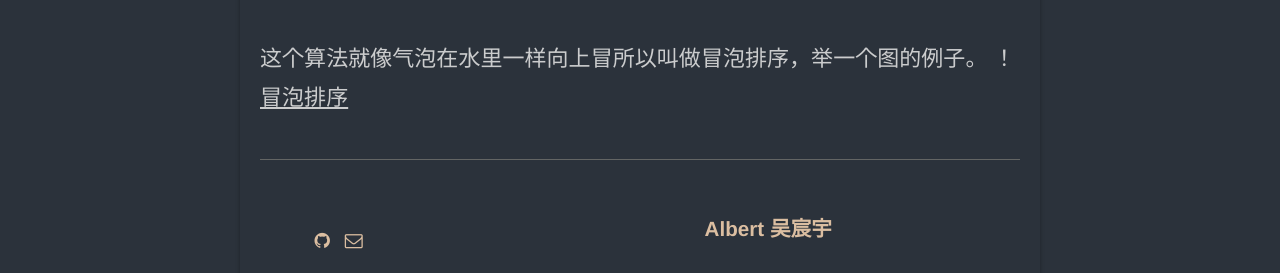
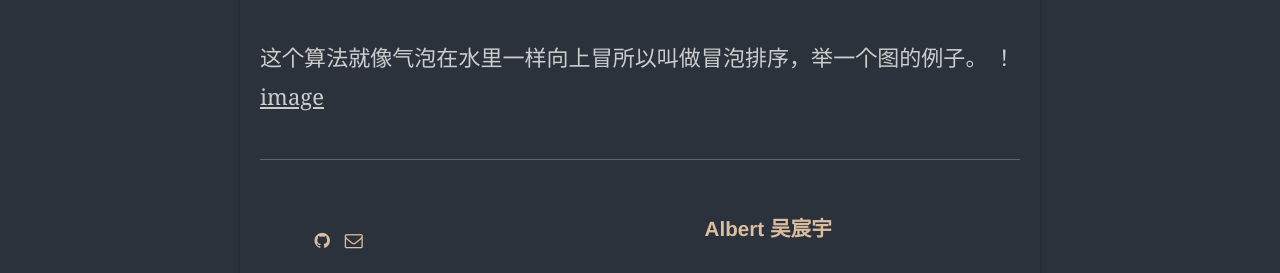
Before and after one commit to Dsmtyu/Dsmtyu.github.io, a Jekyll site: the page built from _posts/2021-09-12-02_冒泡排序.md, in a window 1280 px wide and 900 px high, scrolled down 1186 px. Shown: the part 179-452 px from the top of the window. Built offline with Jekyll 4.4.1, drawn with Linux system fonts in a browser that asks for light colours; some web fonts are replaced; comment, search, counter and statistics services are not loaded.

Commit message:
Update 2021-09-12-02_冒泡排序.md

````diff
--- a/_posts/2021-09-12-02_冒泡排序.md
+++ b/_posts/2021-09-12-02_冒泡排序.md
@@ -22,4 +22,4 @@
 依次计较相邻的两个数，如果没有按照顺序排列就交换，直到无法比较为止。
 ```
 这个算法就像气泡在水里一样向上冒所以叫做冒泡排序，举一个图的例子。
-！[冒泡排序](https://gimg2.baidu.com/image_search/src=http%3A%2F%2Fuphotos.eepw.com.cn%2F1531637702%2Fpics%2F1535899005918311.gif&refer=http%3A%2F%2Fuphotos.eepw.com.cn&app=2002&size=f9999,10000&q=a80&n=0&g=0n&fmt=jpeg?sec=1634174336&t=f8407be867d2db13d2023a343d3fa805)
+！[image]()
````
